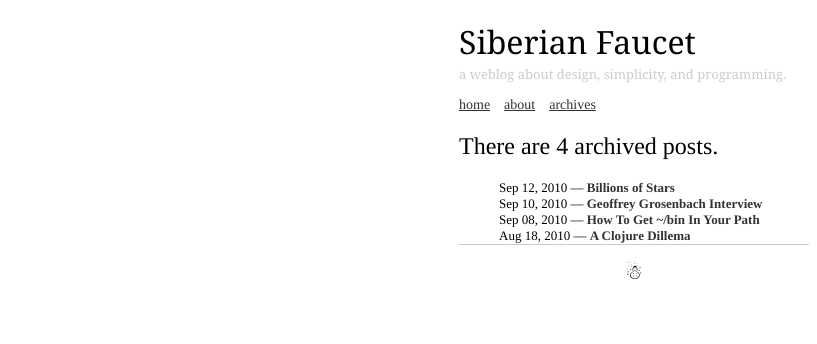
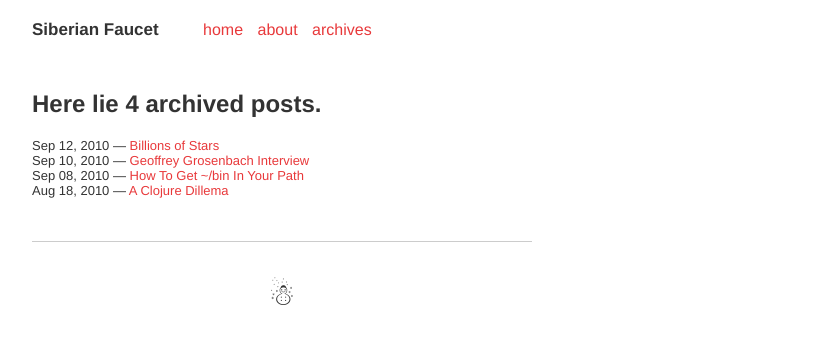
Before and after one commit to glitterfang/glitterfang.github.com, a Jekyll site: the page built from archive.html, in a window 1280 px wide. Shown: the top 344 px of the page, without its empty margins (6-823 px from the left). Built offline with Jekyll 4.4.1, drawn with Linux system fonts in a browser that asks for light colours.

Commit message:
toying with color.

```diff
--- a/_layouts/default.html
+++ b/_layouts/default.html
@@ -2,7 +2,7 @@
 <html lang="en-US">
 <head>
 	<meta charset="UTF-8">
-	<title>Justin Woodbridge</title>
+  <title>Justin Woodbridge &mdash; {{ page.title }} </title>
   <link rel="stylesheet" href="/css/application.css">
 
   <!-- Mint -->
@@ -27,8 +27,6 @@
   <div id="container">
     <div id="head">
       <h1>Siberian Faucet</h1>
-      <p>a weblog about design, simplicity, and programming.</p>
-
       <ul>
         <li><a href="/">home</a></li>
         <li><a href="/about.html">about</a></li>
--- a/about.mdown
+++ b/about.mdown
@@ -1,8 +1,7 @@
 ---
 layout: page
+title: About
 ---
-
-<!-- TODO: Add Links -->
 
 ### About The Author
 
--- a/archive.html
+++ b/archive.html
@@ -4,7 +4,7 @@ title: Archive
 ---
 
 <div class="post archive">
-  <h2 id="intro">There are {{ site.posts.size }} archived posts.</h2>
+  <h2 id="intro">Here lie {{ site.posts.size }} archived posts.</h2>
   <ul>
   {% for post in site.posts %}
     <li>
--- a/css/application.css
+++ b/css/application.css
@@ -1,136 +1,71 @@
-	 * {
-	   margin: 0;
-	   padding: 0;
-	   font-weight: normal;
+#container {
+  width: 500px;
+  font-family: Helvetica Neue;
+  color: #333;
+  margin-left: 30px;
+  margin-top: 20px;
 }
 
-    body {
-      font-family: Times;
+#bottom {
+  text-align: center;
+}
+
+.flavor {
+  font-size: 30px;
+}
+
+#head * {
+ display: inline;
+}
+
+#head li {
+  margin-right: 10px;
+}
+
+
+.post {
+  margin-bottom: 30px;
+  border-bottom: 1px solid #CCC;
+  padding-bottom: 30px;
+  padding-top: 30px;
+}
+
+p {
+  font-family:  Helvetica Neue;
+  font-size: 13px;
+  line-height: 1.5em;
+}
+
+h3 {
+  font-size: 15px;
+}
+
+h1 {
+  font-size: 17px;
+}
+
+a {
+  text-decoration: none;
+  color: rgba(232, 57, 59, 1.0000);
+  -webkit-transition: 0.25s color;
 }
 
 a:hover {
-      text-decoration: none;
-    }
-
-    p {
-      font-size: 13px;
-      line-height: 1.7em;
-      margin-bottom: 10px;
-    }
-
-    ul {
-      list-style: square;
-    }
-
-    img {
-      width: 300px;
-    }
-
-	 #container {
-	   width: 350px;
-	   margin-left: auto;
-	   margin-right: auto;
-	   margin-top: 20px;
-	 }
-
-	 #head h1 {
-	   font-family: Georgia;
-	   font-weight: normal;
-	 }
-
-	 #head p {
-	   color: #CCC;
-	   font-family: Georgia;
-	   font-size: 13px;
-	 }
-
-	 #head ul li {
-	   display: inline;
-     margin-right: 10px;
-     font-size: 14px;
-	 }
-
-	 #head ul li a {
   color: #333;
 }
 
 
-   .post {
-      margin-top: 20px;
+body {
 }
 
-    .post p { font-size: 14px; }
-
-
-  .post  a {
-      font-weight: bold;
-      color: #333;
-      text-decoration: none;
-    }
-
-  .post  a:hover {
-      text-decoration: underline;
-   }
-
-  .post li { margin-left: 40px; font-size: 13px; }
-
-   .post h1 {
-	   font-size: 20px;
-	   font-family: Helvetica Neue;
-
-     margin-bottom: 10px;
-	 }
-
-	 .post h1 a {
-    text-decoration: none;
-    color: black;
-   font-weight: bold;
-
-	 }
-
-	 .post h1 a:hover {
-      border-bottom: 2px solid black;
-      text-decoration: none;
-	 }
-
-	 .post .meta {
-      font-size: 12px;
-      color: #CCC;
-      margin-top: 3px;
-	 }
-
-	 h3 { font-size: 13px; font-family: Helvetica ; font-weight: bold; margin-bottom: 5px;}
 
 .archive ul {
+  padding-left: 0;
   list-style: none;
-     margin-top: 20px;
-    }
-
-    .archive {
-      margin-top: 20px;
-    }
-
-	strong { font-weight: bold;}
-
-	code {
   font-size: 13px;
 }
 
-
-  /* Page */
-
-  .page {
-    margin-top: 20px;
+time {
+  font-size: 11px;
+  font-weight: bold;
 }
-
-  /* Bottom */
-
-  #bottom {
-     text-align: center;
-     border-top: 1px solid #CCC;
-  }
-
-  #bottom .flavor {
-    margin-top: 10px;
-    font-size: 20px;
-  }
--- a/index.html
+++ b/index.html
@@ -1,8 +1,13 @@
 ---
 layout: default
+title: Home
 ---
 {% for post in site.posts limit:5 %}
   <div class="post">
     {{ post.content }}
+ <p class="signoff">
+    &mdash;<a href="{{ post.url }}">{{ post.date | date: "%b %d, %Y" }}</a>
+  </p>
+
   </div>
 {% endfor %}
```
Also changed, not shown: _layouts/post.html (+6 -2 lines). Lines whose indentation alone changed are shown as unchanged.
